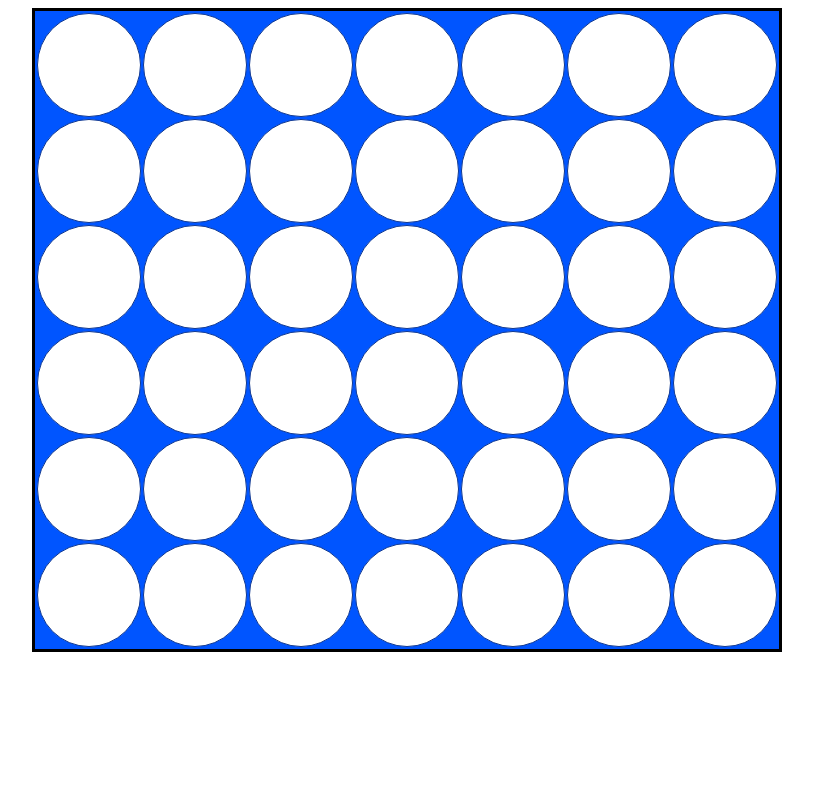
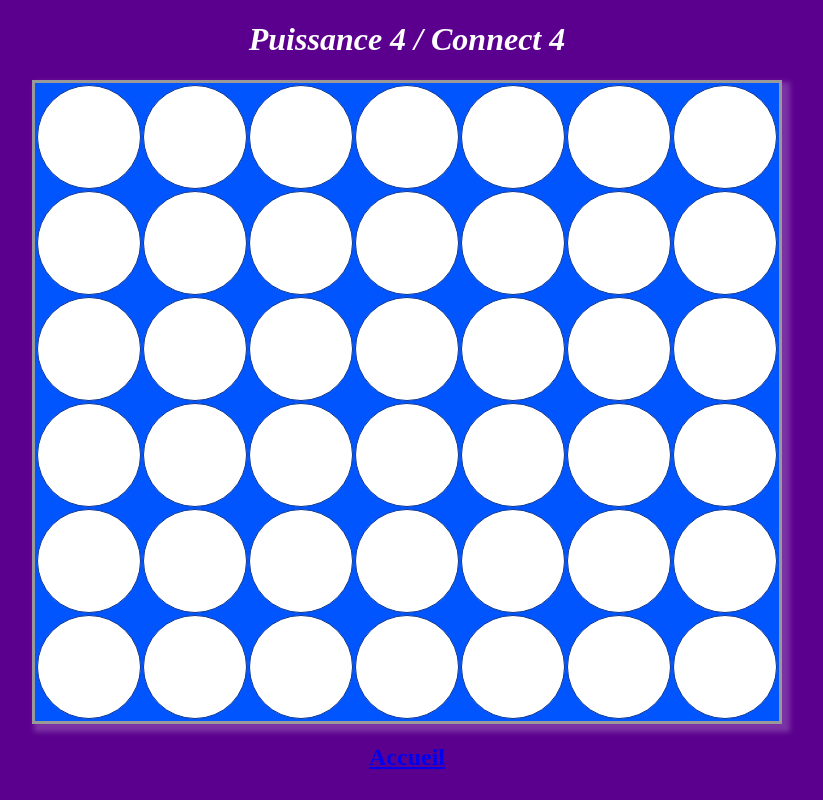
Before and after one commit to Kuurow/connect4_js, a plain HTML site: page index.html in a window 1280 px wide. Shown: the whole page, without its empty margins (233-1056 px from the left). Drawn offline with Linux system fonts and the light colour scheme.

Commit message:
4th Commit

```diff
--- a/index.html
+++ b/index.html
@@ -1,18 +1,47 @@
 <!DOCTYPE html>
-<html>
+
+<html lang="fr">
+
 <head>
-	<meta charset="utf-8" lang="fr">
-	<link rel="stylesheet" type="text/css" href="style.css">
+
+	<meta charset="utf-8" />
+
+	<link rel="stylesheet" type="text/css" href="style.css" />
+
 	<title>Connect4</title>
+
+	<link rel="icon" type="img" href="../images/index.png" />
+
 </head>
+
 <body>
 
 
-	<div id="jeu" align=center>
+
+	<div class="head">
+
+		<h1 align="center">Puissance 4 / Connect 4</h1>
+
+	</div>
+
+
+
+	<div id="jeu" align="center">
+
       <h2>Activez JavaScript pour jouer.</h2>
+
     </div>
+
+
 
     <script src="jeu.js"></script>
 
+
+
+    <h2><a href="../index.html">Accueil</a></h2>
+
+
+
 </body>
+
 </html>
--- a/jeu.js
+++ b/jeu.js
@@ -17,28 +17,29 @@ function placerPion(ligne, colonne, joueur)
 }
 
 
-var lignes = 6 ;     //--- Initialisation des dimensions du plateau de jeu.
-var colonnes = 7 ;
+var nbreLignes = 6 ;     //--- Initialisation des dimensions du plateau de jeu.
+var nbreColonnes = 7 ;
 var cellule = 43 ;
 
 var jeu = document.getElementById('jeu')
 var table = jeu.appendChild(document.createElement('table'));
 
 
-for (var i = 0 ; i < lignes; i++)
+for (var i = 0 ; i < nbreLignes; i++)
 {
 
   //--- Création de chaque ligne du plateau.
   var tr = table.appendChild(document.createElement('tr'));
 
-  for (var j = 0; j < colonnes; j++)
+  for (var j = 0; j < nbreColonnes; j++)
   {
     //--- Création de la cellule(colonne) pour chaque ligne du plateau.
     var td = tr.appendChild(document.createElement('td'));
+    cellule.id = ((nbreLignes - i) + '-' + (nbreColonnes - j));
 
     cellule--;   //--- Décompte des cellules (numéro).
     //--- Affichage de l'emplacement de chaque cellules du tableau.
-    console.log(cellule.id = 'Emplacement de la cellule n° ' + cellule + ' | Ligne : ' + (lignes - i) + ', colonne : ' + (colonnes - j));
+    console.log(cellule.id);
   }
 
 }
--- a/style.css
+++ b/style.css
@@ -6,11 +6,49 @@ td {
 	border-radius: 50%;
 }
 
+h1 {
+    font-weight: bold;
+    font-style: italic;
+    color: #ffffff;
+}
+
+h2 {
+    text-align: center;
+}
+
+body {
+    background: linear-gradient(233deg, #000000, #5b008e, #5b008e, #000000);
+    background-size: 1200% 1200%;
+
+    -webkit-animation: AnimationName 36s ease infinite;
+    -moz-animation: AnimationName 36s ease infinite;
+    animation: AnimationName 36s ease infinite;
+}
+
+@-webkit-keyframes AnimationName {
+    0%{background-position:0% 96%}
+    50%{background-position:100% 5%}
+    100%{background-position:0% 96%}
+}
+@-moz-keyframes AnimationName {
+    0%{background-position:0% 96%}
+    50%{background-position:100% 5%}
+    100%{background-position:0% 96%}
+}
+@keyframes AnimationName {
+    0%{background-position:0% 96%}
+    50%{background-position:100% 5%}
+    100%{background-position:0% 96%}
+}
+
 #jeu table
 {
-    border: solid 3px #000000;
+    border: solid 3px #999999;
 	background: #0055ff;
 
+    -webkit-box-shadow: 5px 5px 5px 3px rgba(255,255,255,0.2);
+    -moz-box-shadow: 5px 5px 5px 3px rgba(255,255,255,0.2);
+    box-shadow: 5px 5px 5px 3px rgba(255,255,255,0.2);
 }
 
 #jeu td
```
